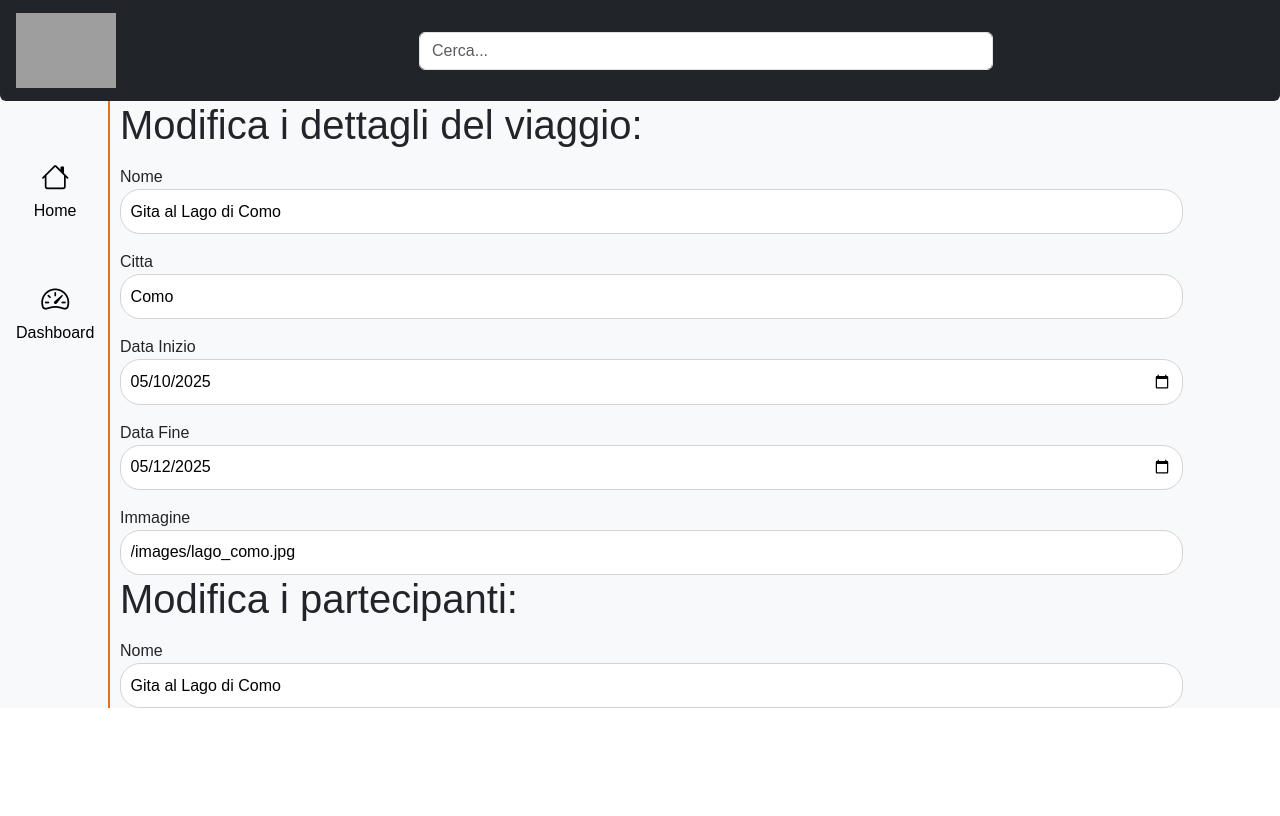
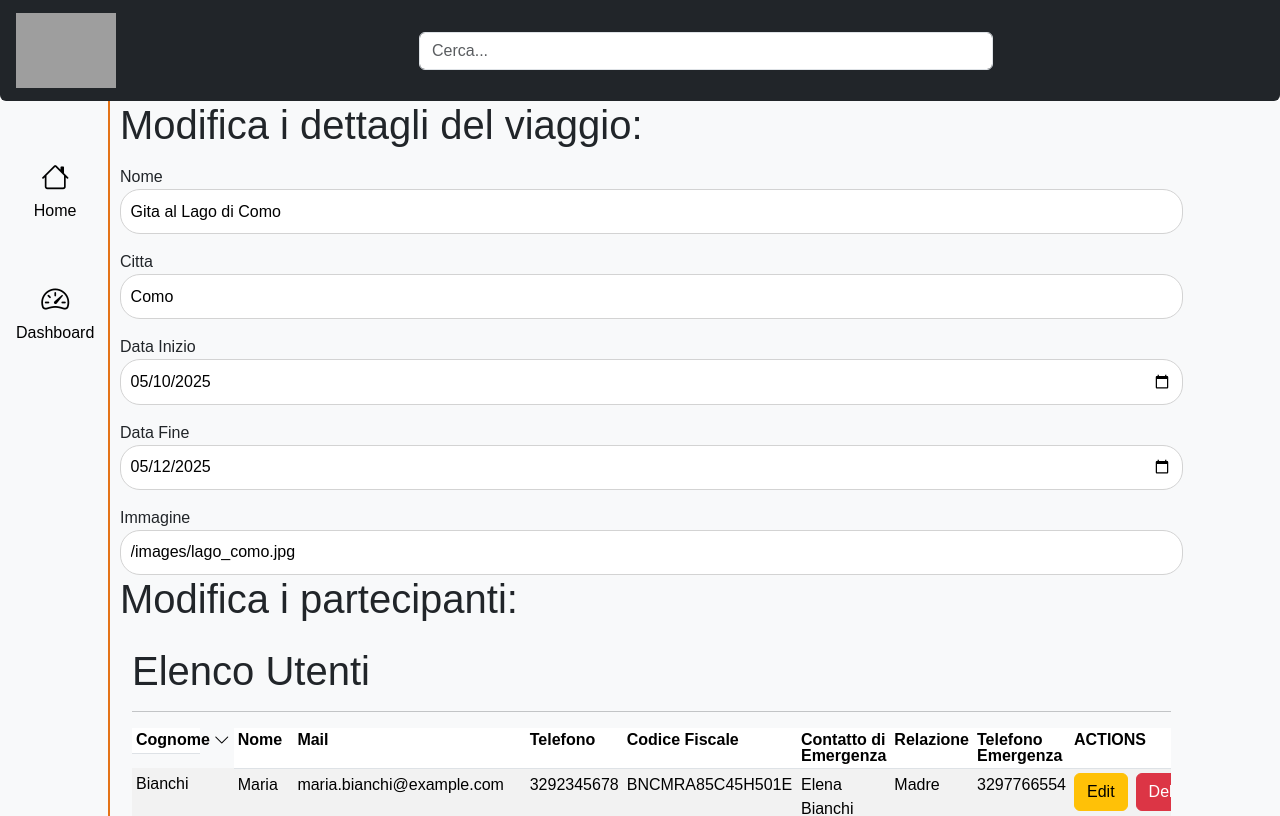
Before and after one commit to mattiacoli/BooRoad, a React (Vite) app: page /1/edit-trip in a window 1280 px wide. Shown: the top 816 px of the page. Built offline with nearby package versions, Linux system fonts and the light colour scheme; grey boxes are pictures that could not be loaded.

Commit message:
Refactor user management components: remove UsersContacts, add UserListUi and ChangeUserFormUi for better user editing and listing functionality in Dashboard and EditTrip pages.

```diff
--- a/src/components/UsersContacts.jsx
+++ /dev/null
@@ -1,90 +0,0 @@
-import { useTripContext } from "../contexts/TripContext";
-import { useState } from "react";
-import { useNavigate } from "react-router-dom";
-
-export default function UsersContacts() {
-  const { data, searchQuery, deleteUser } = useTripContext();
-  const [sortDirection, setSortDirection] = useState("asc");
-
-  const navigate = useNavigate()
-
-  function handleSort() {
-    setSortDirection((prev) => (prev === "asc" ? "desc" : "asc"));
-  }
-
-  const filteredUsers = data
-    .flatMap((trip) => trip.partecipanti)
-    .filter((user) =>
-      `${user.nome} ${user.cognome}`
-        .toLowerCase()
-        .includes(searchQuery.toLowerCase())
-    )
-    .sort((a, b) => {
-      if (sortDirection === "asc") {
-        return a.cognome.localeCompare(b.cognome);
-      } else {
-        return b.cognome.localeCompare(a.cognome);
-      }
-    });
-
-  return (
-    <>
-
-
-      <div className="container mt-4">
-        <h1 className="my-3">Elenco Utenti</h1>
-        <hr />
-
-        <div className="table-responsive">
-          <table className="table table-sm table-striped">
-            <thead>
-              <tr>
-                <th
-                  scope="col"
-                  className="d-flex gap-1 col-sm-8"
-                  onClick={handleSort}
-                  style={{ cursor: "pointer" }}
-                >
-                  Cognome{" "}
-                  {sortDirection === "asc" ? (
-                    <i className="bi bi-chevron-down"></i>
-                  ) : (
-                    <i className="bi bi-chevron-up"></i>
-                  )}
-                </th>
-                <th scope="col">Nome</th>
-                <th scope="col">Mail</th>
-                <th scope="col">Telefono</th>
-                <th scope="col">Codice Fiscale</th>
-                <th scope="col">Contatto di Emergenza</th>
-                <th scope="col">Relazione</th>
-                <th scope="col">Telefono Emergenza</th>
-                <th scope="col">ACTIONS</th>
-              </tr>
-            </thead>
-            <tbody>
-              {filteredUsers.map((user) => (
-                <tr key={user.codiceFiscale}>
-                  <td>{user.cognome}</td>
-                  <td scope="row">{user.nome}</td>
-                  <td>{user.email}</td>
-                  <td>{user.telefono}</td>
-                  <td>{user.codiceFiscale}</td>
-                  <td>{user.contattoEmergenza.nome}</td>
-                  <td>{user.contattoEmergenza.relazione}</td>
-                  <td>{user.contattoEmergenza.telefono}</td>
-                  <td>
-                    <div className="button_container d-flex gap-2">
-                      <button onClick={() => navigate(`/${user.id}/edit`)} className=" btn btn-actions btn-warning">Edit</button>
-                      <button onClick={() => deleteUser(user.id)} className="btn btn-actions btn-danger">Delete</button>
-                    </div>
-                  </td>
-                </tr>
-              ))}
-            </tbody>
-          </table>
-        </div>
-      </div>
-    </>
-  );
-}
--- /dev/null
+++ b/src/components/dumb/UserList.ui.jsx
@@ -0,0 +1,60 @@
+export default function UserListUi({ userList, handleSort, sortDirection, deleteUser, navigate }) {
+    return (
+        <>
+            <div className="container mt-4">
+                <h1 className="my-3">Elenco Utenti</h1>
+                <hr />
+
+                <div className="table-responsive">
+                    <table className="table table-sm table-striped">
+                        <thead>
+                            <tr>
+                                <th
+                                    scope="col"
+                                    className="d-flex gap-1 col-sm-8"
+                                    onClick={handleSort}
+                                    style={{ cursor: "pointer" }}
+                                >
+                                    Cognome{" "}
+                                    {sortDirection === "asc" ? (
+                                        <i className="bi bi-chevron-down"></i>
+                                    ) : (
+                                        <i className="bi bi-chevron-up"></i>
+                                    )}
+                                </th>
+                                <th scope="col">Nome</th>
+                                <th scope="col">Mail</th>
+                                <th scope="col">Telefono</th>
+                                <th scope="col">Codice Fiscale</th>
+                                <th scope="col">Contatto di Emergenza</th>
+                                <th scope="col">Relazione</th>
+                                <th scope="col">Telefono Emergenza</th>
+                                <th scope="col">ACTIONS</th>
+                            </tr>
+                        </thead>
+                        <tbody>
+                            {userList.map((user) => (
+                                <tr key={user.codiceFiscale}>
+                                    <td>{user.cognome}</td>
+                                    <td scope="row">{user.nome}</td>
+                                    <td>{user.email}</td>
+                                    <td>{user.telefono}</td>
+                                    <td>{user.codiceFiscale}</td>
+                                    <td>{user.contattoEmergenza.nome}</td>
+                                    <td>{user.contattoEmergenza.relazione}</td>
+                                    <td>{user.contattoEmergenza.telefono}</td>
+                                    <td>
+                                        <div className="button_container d-flex gap-2">
+                                            <button onClick={() => navigate(`/${user.id}/edit`)} className=" btn btn-actions btn-warning">Edit</button>
+                                            <button onClick={() => deleteUser(user.id)} className="btn btn-actions btn-danger">Delete</button>
+                                        </div>
+                                    </td>
+                                </tr>
+                            ))}
+                        </tbody>
+                    </table>
+                </div>
+            </div>
+        </>
+    )
+}
--- a/src/components/smart/ChangeUserForm.jsx
+++ b/src/components/smart/ChangeUserForm.jsx
@@ -1,4 +1,4 @@
-import ChangeUserFormUi from "../ChangeUserForm.ui"
+import ChangeUserFormUi from "../dumb/ChangeUserForm.ui"
 import { useParams } from "react-router-dom"
 import { useTripContext } from "../../contexts/TripContext"
 import { useState } from "react"
--- a/src/pages/Dashboard.jsx
+++ b/src/pages/Dashboard.jsx
@@ -1,8 +1,39 @@
-import UsersContacts from "../components/UsersContacts"
 import TripTable from "../components/TripTable";
+import { useTripContext } from "../contexts/TripContext";
+import { useState } from "react";
+import UserListUi from "../components/dumb/UserList.ui";
+import { useNavigate } from "react-router-dom";
 
 
 export default function Dashboard() {
+
+  const { data, searchQuery, deleteUser } = useTripContext();
+  console.log(data);
+
+  const [sortDirection, setSortDirection] = useState("asc");
+
+  const navigate = useNavigate()
+
+  function handleSort() {
+    setSortDirection((prev) => (prev === "asc" ? "desc" : "asc"));
+  }
+
+  const filteredUsers = data
+    .flatMap((trip) => trip.partecipanti)
+    .filter((user) =>
+      `${user.nome} ${user.cognome}`
+        .toLowerCase()
+        .includes(searchQuery.toLowerCase())
+    )
+    .sort((a, b) => {
+      if (sortDirection === "asc") {
+        return a.cognome.localeCompare(b.cognome);
+      } else {
+        return b.cognome.localeCompare(a.cognome);
+      }
+    });
+
+
   return (
     <>
       <div className="container py-5 mb-4 bg-lighter rounded-3">
@@ -14,12 +45,13 @@ export default function Dashboard() {
       {/* add trip table */}
       <TripTable />
 
-
-      <UsersContacts />
-
-
-
-
+      <UserListUi
+        userList={filteredUsers}
+        handleSort={handleSort}
+        sortDirection={sortDirection}
+        deleteUser={deleteUser}
+        navigate={navigate}
+      />
     </>
 
   )
--- a/src/pages/EditTrip.jsx
+++ b/src/pages/EditTrip.jsx
@@ -1,16 +1,41 @@
 import { useParams } from "react-router-dom"
 import { useTripContext } from "../contexts/TripContext"
 import { useState } from "react"
+import UserListUi from "../components/dumb/UserList.ui"
+import { useNavigate } from "react-router-dom"
 
 export default function EditTrip() {
 
-    const { data } = useTripContext()
+    const { data, deleteUser, searchQuery } = useTripContext()
 
     const { id } = useParams()
 
     const [currentTrip, setCurrentTrip] = useState(data.find(item => item.id == id))
     const [currentUsers, setCurrentUsers] = useState(data.find(item => item.id == id).partecipanti)
     const [currentCompanions, setCurrentCompanions] = useState(data.find(item => item.id == id).accompagnatori)
+
+    //search filter
+    const [sortDirection, setSortDirection] = useState("asc");
+
+    const navigate = useNavigate()
+
+    function handleSort() {
+        setSortDirection((prev) => (prev === "asc" ? "desc" : "asc"));
+    }
+
+    const filteredUsers = currentUsers
+        .filter((user) =>
+            `${user.nome} ${user.cognome}`
+                .toLowerCase()
+                .includes(searchQuery.toLowerCase())
+        )
+        .sort((a, b) => {
+            if (sortDirection === "asc") {
+                return a.cognome.localeCompare(b.cognome);
+            } else {
+                return b.cognome.localeCompare(a.cognome);
+            }
+        });
 
     //onchange logic
     function handleChangeTrip(key, value) {
@@ -93,14 +118,12 @@ export default function EditTrip() {
                     </div>
                     <div className="col edit_info">
                         <h1>Modifica i partecipanti:</h1>
-                        <label className="edit_label" htmlFor="">Nome</label>
-                        <input
-                            onChange={(e) => handleChangeTrip(e.target.name, e.target.value)}
-                            value={currentTrip.nome}
-                            name="nome"
-                            className="edit_input"
-                            placeholder="nome"
-                            type="text"
+                        <UserListUi
+                            userList={filteredUsers}
+                            handleSort={handleSort}
+                            sortDirection={sortDirection}
+                            deleteUser={deleteUser}
+                            navigate={navigate}
                         />
                     </div>
 
```
Also changed, not shown: src/components/dumb/ChangeUserForm.ui.jsx (renamed from src/components/ChangeUserForm.ui.jsx).
